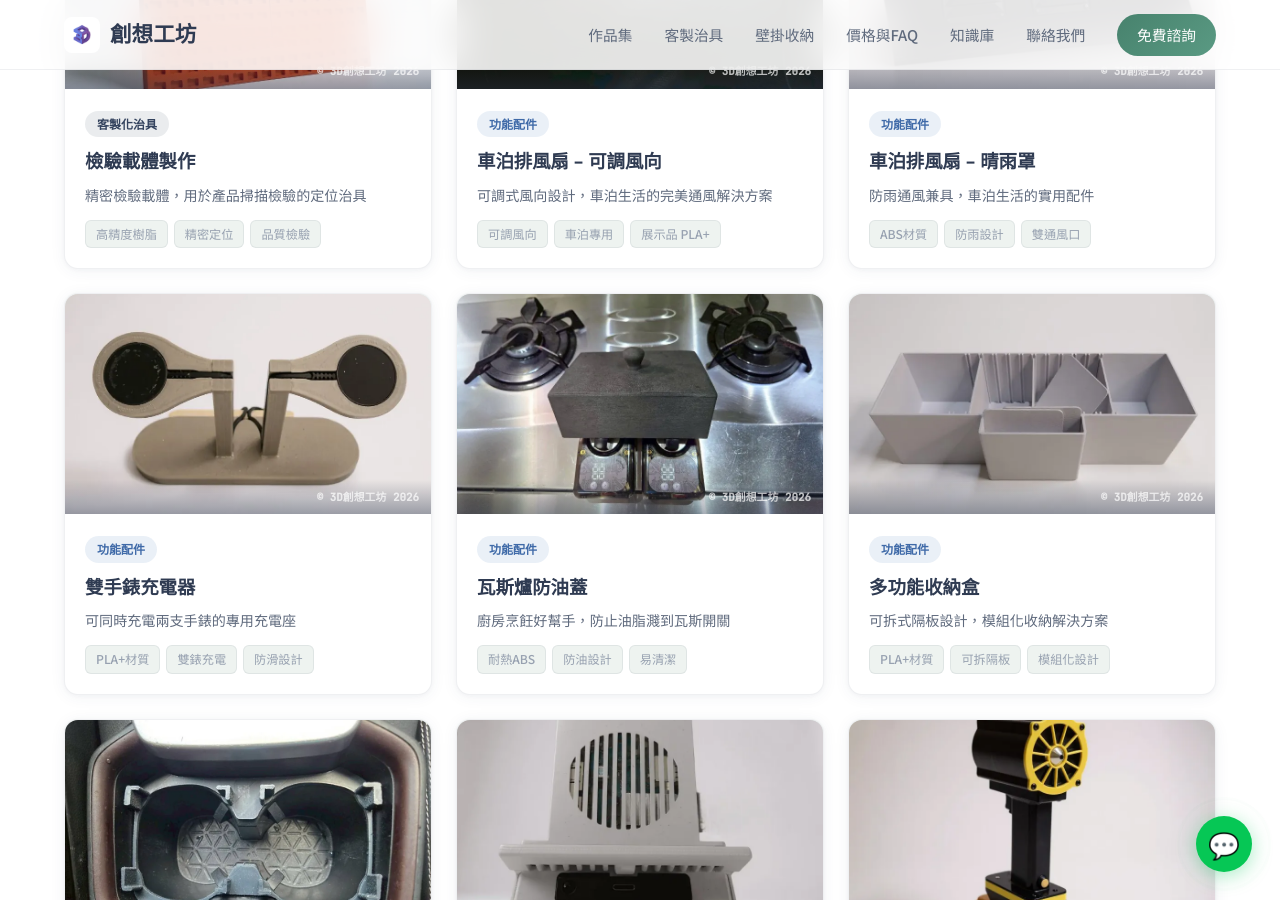
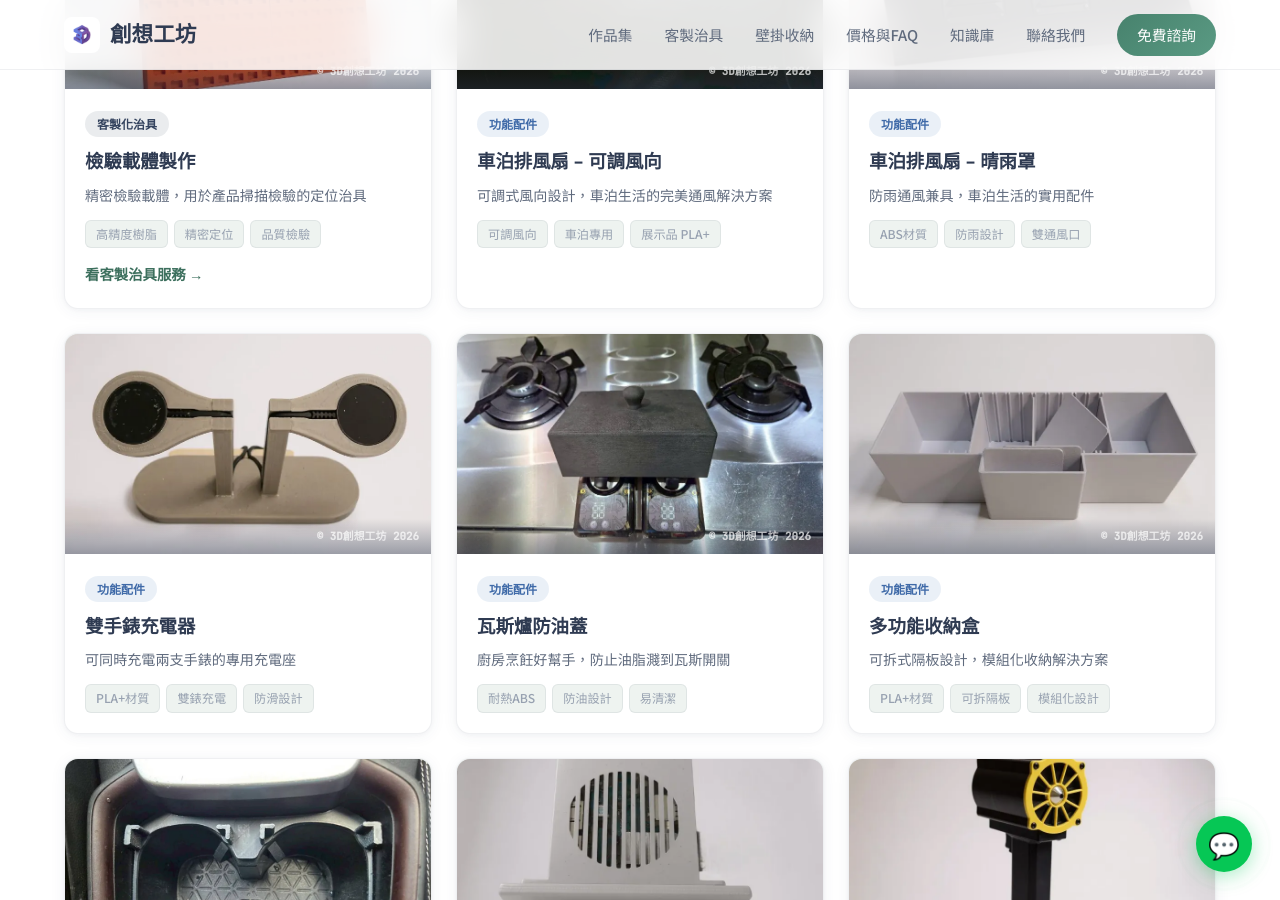
Before and after one commit to 10wang-creat/3d-workshop1, a Jekyll site: the page built from index.html, in a window 1280 px wide and 900 px high, scrolled down 2024 px. Built offline with Jekyll 4.4.1, drawn with Linux system fonts in a browser that asks for light colours.

Commit message:
新增導覽列

```diff
--- a/_data/portfolio.yml
+++ b/_data/portfolio.yml
@@ -27,6 +27,7 @@
   category_name: 客製化治具
   icon: "🏭"
   image: inspection-carrier.jpg
+  page: /jigs.html                        # 連到客製治具頁
   desc: 精密檢驗載體，用於產品掃描檢驗的定位治具
   detail: 專業的產品檢驗載體，具有精確的凹槽設計，可將產品固定在特定位置進行掃描檢驗。確保檢驗過程的一致性和準確性，廣泛應用於品質控制流程。可依照需求客製化設計。
   specs:
--- a/_includes/navigation.html
+++ b/_includes/navigation.html
@@ -16,6 +16,14 @@
         </nav>
         <button class="hamburger" id="hamburger" aria-label="開啟選單" aria-expanded="false" aria-controls="navMobile"><span></span><span></span><span></span></button>
     </div>
+    <nav class="nav-quick" aria-label="快速導覽">
+        <a href="{{ site.baseurl }}/#portfolio">作品集</a>
+        <a href="{{ site.baseurl }}/blog.html"{% if page.url == "/blog.html" or page.layout == "post" %} class="active" aria-current="page"{% endif %}>知識庫</a>
+        <a href="{{ site.baseurl }}/jigs.html"{% if page.url == "/jigs.html" %} class="active" aria-current="page"{% endif %}>客製治具</a>
+        <a href="{{ site.baseurl }}/wall-storage.html"{% if page.url == "/wall-storage.html" %} class="active" aria-current="page"{% endif %}>壁掛收納</a>
+        <a href="{{ site.baseurl }}/pricing.html"{% if page.url == "/pricing.html" %} class="active" aria-current="page"{% endif %}>價格與FAQ</a>
+        <a href="{{ site.baseurl }}/#contact">聯絡我們</a>
+    </nav>
     <nav class="nav-mobile" id="navMobile" aria-label="行動版選單">
         <a href="{{ site.baseurl }}/#portfolio">作品集</a>
         <a href="{{ site.baseurl }}/jigs.html">客製治具</a>
--- a/_layouts/default.html
+++ b/_layouts/default.html
@@ -107,6 +107,12 @@
     }
 })();
 
+// 手機快速導覽：目前頁面的按鈕捲到看得見的位置
+(function () {
+    var active = document.querySelector('.nav-quick a.active');
+    if (active) active.parentNode.scrollLeft = active.offsetLeft - 16;
+})();
+
 // 進場動畫
 function observeElements() {
     var observer = new IntersectionObserver(function (entries) {
--- a/assets/css/main.css
+++ b/assets/css/main.css
@@ -49,7 +49,8 @@
     --font-body: 'Noto Sans TC', 'DM Sans', sans-serif;
     --font-mono: 'JetBrains Mono', monospace;
 
-    --header-h: 70px;
+    --header-top: 70px;   /* 頁首 logo 列高度 */
+    --header-h: 70px;     /* 頁首總高度（手機版會加上快速導覽列） */
 }
 
 /* ---------- Reset ---------- */
@@ -81,7 +82,7 @@
     border-bottom: 1px solid var(--border-light);
     height: var(--header-h); transition: background .3s;
 }
-.header-inner { display: flex; align-items: center; justify-content: space-between; height: var(--header-h); }
+.header-inner { display: flex; align-items: center; justify-content: space-between; height: var(--header-top); }
 .logo { font-family: var(--font-heading); font-size: 1.35rem; font-weight: 700; color: var(--text-primary); display: flex; align-items: center; gap: 10px; }
 .logo-icon { width: 36px; height: 36px; border-radius: 8px; overflow: hidden; }
 .logo-icon img { width: 100%; height: 100%; object-fit: contain; }
@@ -387,3 +388,18 @@
 .faq-item .faq-answer p { margin-bottom: 0; font-size: 1rem; }
 @media (max-width: 768px) { .case-card { grid-template-columns: 1fr; } .case-card img { max-height: 240px; } .page-photos { flex-direction: column; } }
 @media (max-width: 1000px) and (min-width: 769px) { .nav-desktop { gap: 18px; } }
+.p-card-link { display: inline-block; margin-top: 14px; font-size: .9rem; font-weight: 700; color: var(--accent-deep); }
+.p-card-link:hover { text-decoration: underline; }
+.modal-page-link { display: block; text-align: center; margin-top: 14px; font-weight: 700; color: var(--accent-deep); }
+.modal-page-link:hover { text-decoration: underline; }
+
+/* ---------- 手機版快速導覽列（頁首下方第二列，可左右滑動） ---------- */
+.nav-quick { display: none; }
+@media (max-width: 768px) {
+    :root { --header-h: 116px; }
+    .nav-quick { display: flex; gap: 8px; height: 46px; align-items: center; padding: 0 16px 8px; overflow-x: auto; scrollbar-width: none; -webkit-overflow-scrolling: touch; -webkit-mask-image: linear-gradient(90deg, #000 85%, transparent); mask-image: linear-gradient(90deg, #000 85%, transparent); }
+    .nav-quick::-webkit-scrollbar { display: none; }
+    .nav-quick a { flex-shrink: 0; padding: 6px 14px; border-radius: 50px; font-size: .88rem; font-weight: 600; color: var(--text-secondary); background: var(--bg-secondary); border: 1px solid var(--border-light); white-space: nowrap; }
+    .nav-quick a:last-child { margin-right: 32px; }
+    .nav-quick a.active { color: #fff; background: var(--accent); border-color: var(--accent); }
+}
--- a/index.html
+++ b/index.html
@@ -66,6 +66,7 @@
                     {%- else %}
                     <p class="p-desc">{{ item.desc }}</p>
                     <div class="p-specs">{% for s in item.specs limit: 3 %}<span class="p-spec">{{ s }}</span>{% endfor %}</div>
+                    {% if item.page %}<a class="p-card-link" href="{{ item.page | relative_url }}">{% if item.category == "production" %}看客製治具服務{% else %}看產品介紹{% endif %} →</a>{% endif %}
                     {%- endif %}
                 </div>
             </article>
@@ -139,7 +140,7 @@
 <div class="modal-overlay" id="modal" role="dialog" aria-modal="true" aria-labelledby="modalTitle" aria-hidden="true"><div class="modal-box"><button class="modal-close" id="modalClose" aria-label="關閉">✕</button><div id="modalContent"></div></div></div>
 
 <script type="application/json" id="portfolioData">
-[{% for item in site.data.portfolio %}{% assign modal_img = item.featured_image | default: item.image %}{"id":{{ item.id }},"name":{{ item.title | jsonify }},"cat":{{ item.category | jsonify }},"catLabel":{{ item.category_name | jsonify }},"detail":{{ item.detail | jsonify }},"specs":{{ item.specs | jsonify }},"image":{{ '/assets/images/' | append: modal_img | relative_url | jsonify }},"tall":{% if item.featured_image %}true{% else %}false{% endif %},"icon":{{ item.icon | jsonify }}}{% unless forloop.last %},{% endunless %}{% endfor %}]
+[{% for item in site.data.portfolio %}{% assign modal_img = item.featured_image | default: item.image %}{"id":{{ item.id }},"name":{{ item.title | jsonify }},"cat":{{ item.category | jsonify }},"catLabel":{{ item.category_name | jsonify }},"detail":{{ item.detail | jsonify }},"specs":{{ item.specs | jsonify }},"image":{{ '/assets/images/' | append: modal_img | relative_url | jsonify }},"tall":{% if item.featured_image %}true{% else %}false{% endif %},"icon":{{ item.icon | jsonify }},"page":{% if item.page %}{{ item.page | relative_url | jsonify }}{% else %}null{% endif %},"pageLabel":{% if item.category == "production" %}"看客製治具服務 →"{% else %}"看產品介紹 →"{% endif %}}{% unless forloop.last %},{% endunless %}{% endfor %}]
 </script>
 
 <script>
@@ -173,6 +174,7 @@
             '<div class="modal-section-label">產品描述</div><p class="modal-desc">' + esc(p.detail) + '</p>' +
             '<div class="modal-section-label">技術規格</div><div class="modal-specs">' + p.specs.map(function (s) { return '<span class="modal-spec">' + esc(s) + '</span>'; }).join('') + '</div>' +
             '<a href="#contact" class="modal-cta" id="modalCta">立即詢問報價 →</a>' +
+            (p.page ? '<a href="' + p.page + '" class="modal-page-link">' + esc(p.pageLabel) + '</a>' : '') +
             '</div>';
         document.getElementById('modalCta').addEventListener('click', closeModal);
         lastFocus = document.activeElement;
```
